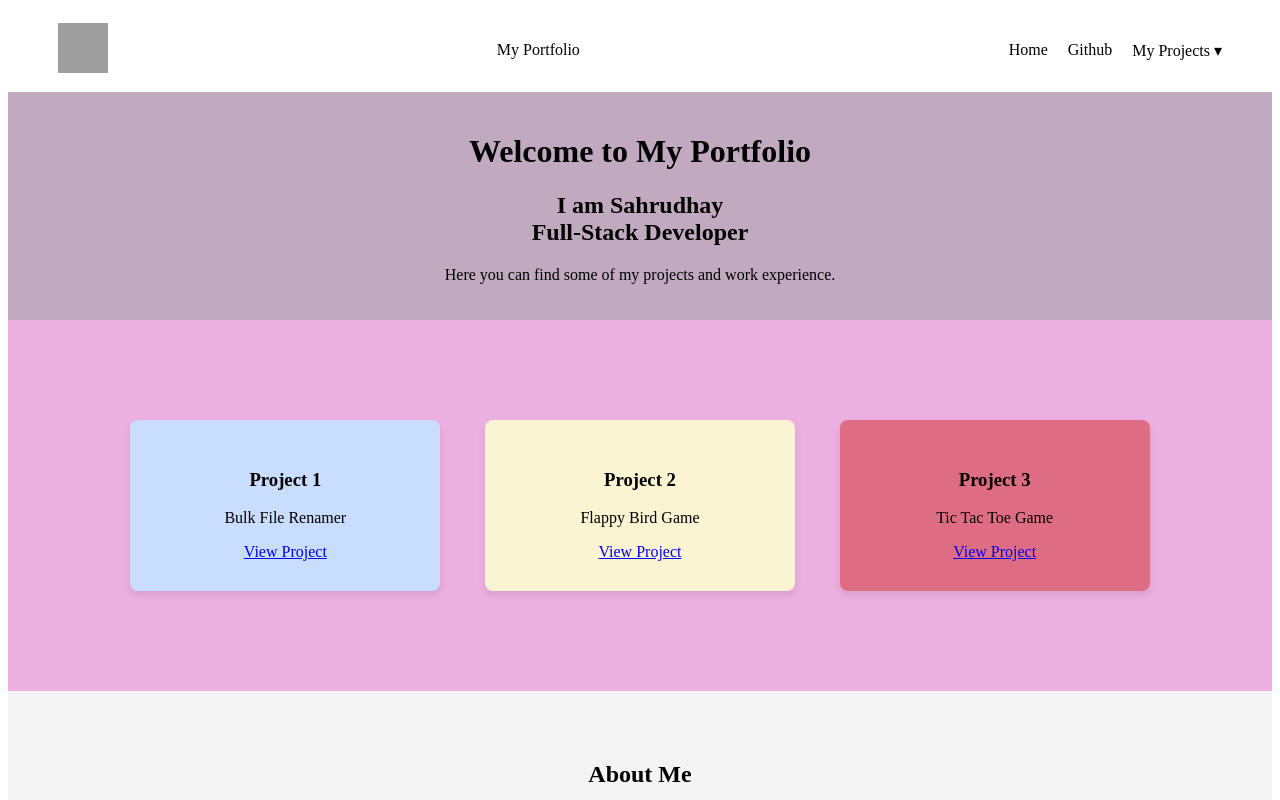
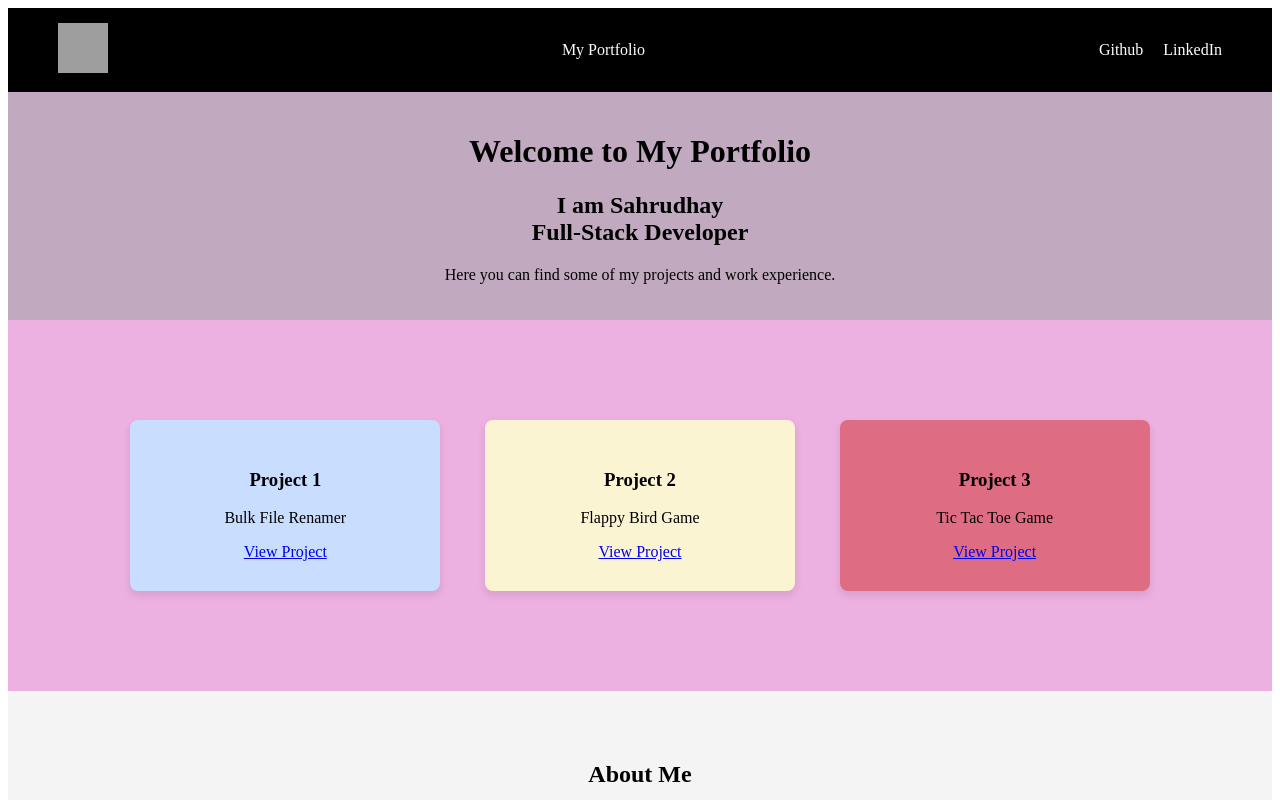
Before and after one commit to Sahrudhay31/Portfolio-Website, a plain HTML site: page index1.html in a window 1280 px wide. Shown: the top 800 px of the page. Drawn offline with Linux system fonts and the light colour scheme; grey boxes are pictures that could not be loaded.

Commit message:
2nd Commit

```diff
--- a/index1.html
+++ b/index1.html
@@ -8,22 +8,12 @@
     </head>
 <body>
     <div>
-        <nav class="navbar">
+        <nav class="navbar" style="background-color: black; color: white;">
         <div><img src="https://encrypted-tbn0.gstatic.com/images?q=tbn:ANd9GcSnkcqkUHsDulyGaMQk4mV7s9_d8-FW0x8ZOQ&s" width="50" height="50" class="logo"></div>
         <div class="logo" style="text-align: left;">My Portfolio</div>
-
-        <ul class="nav-links">
-            <li><a href="#">Home</a></li>
-            <li><a href="https://github.com/Sahrudhay31">Github</a></li>
-            <li class="dropdown">
-                <a href="#">My Projects ▾</a>
-                <ul class="dropdown-menu">
-                    <li><a href="https://script.google.com/macros/s/AKfycbzfChWefO4dMHzN59npV5LHGUO7E_5NYY_HIphqjd_ni4HBluaqMNmz2epgshFaL8hIaA/exec">Bulk File Renamer</a></li>
-                    <li><a href="#">Flappy Bird Game</a></li>
-                    <li><a href="#">Tic Tac Toe Game</a></li>
-                </ul>
-            </li>
-        </ul>
+        <div class="nav-links">
+            <a href="https://github.com/Sahrudhay31" style="color: white;">Github</a>
+            <a href="linkedin.com/in/sahrudhay" style="color: white;">LinkedIn</a>
     </nav>
     </div>
 
```
Also changed, not shown: index.html (+1 -1 lines).
